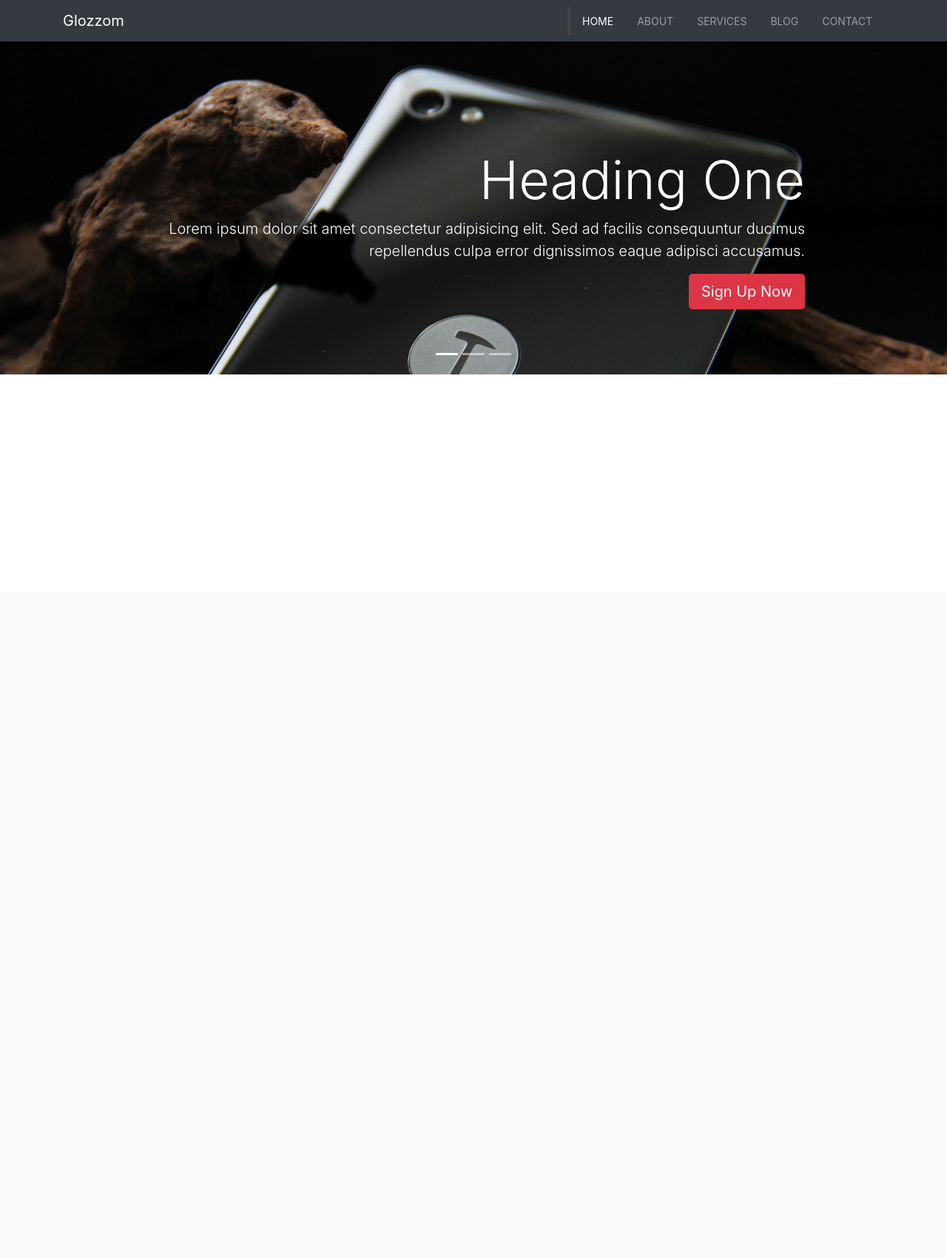
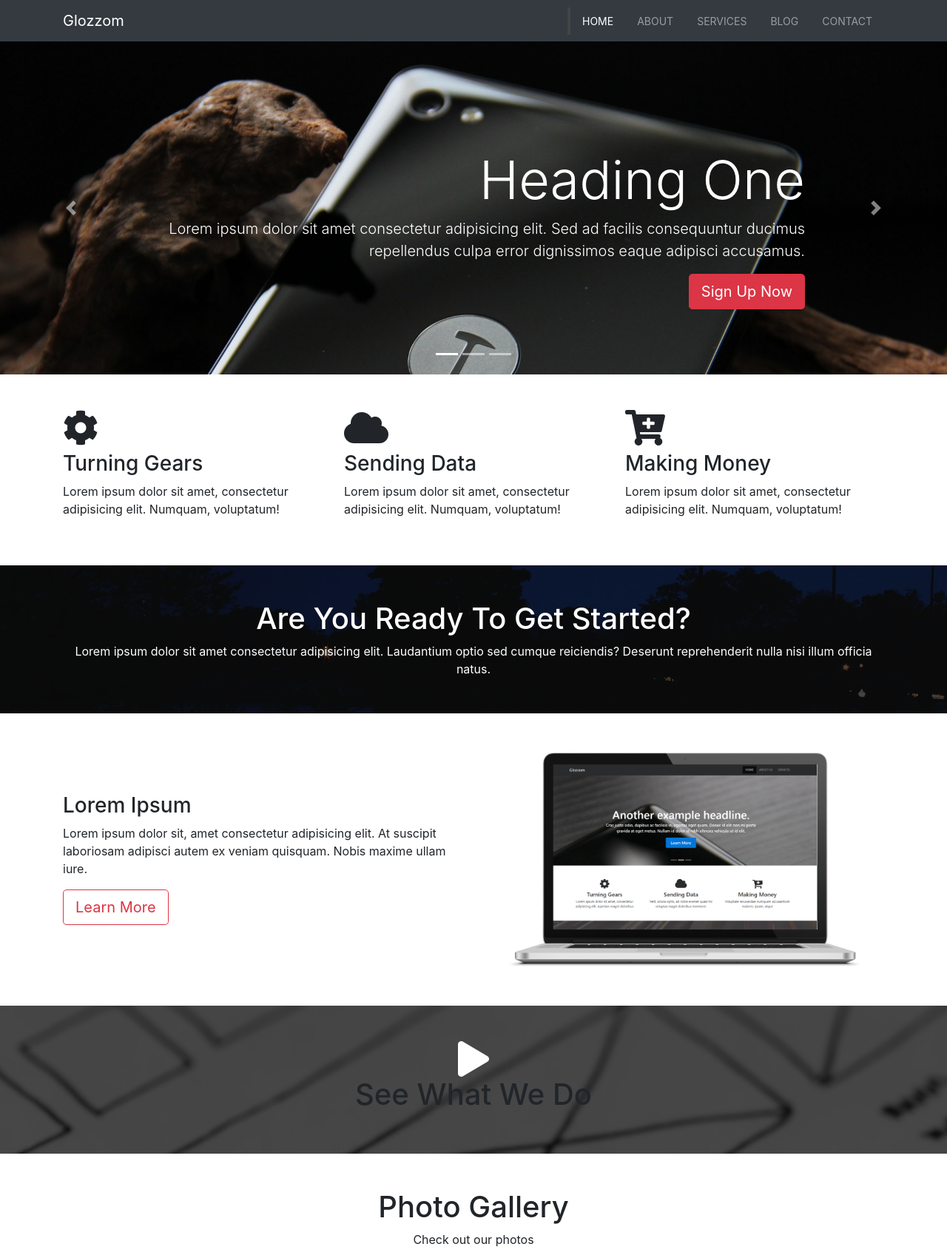
Before and after one commit to viseth89/Bootstrap-4, a PHP site: page / in a window 1280 px wide. Shown: the top 1700 px of the page at 74% size. Before the commit the page ends 506 px from the top, so only its background shows below. Run offline with PHP 8.4, Linux system fonts and the light colour scheme; some libraries are stand-ins or nearby versions.

Commit message:
have usage of modals and lightbox, digesting info

```diff
--- a/glozzm-v/css/style.css
+++ b/glozzm-v/css/style.css
@@ -1,3 +1,7 @@
+body {
+    overflow-x:hidden;
+}
+
 .navbar .nav-link {
     font-size:14px;
     text-transform: uppercase;
@@ -27,3 +31,36 @@
     background: url('../img/image3.jpg');
     background-size:cover;
 }
+
+#home-heading {
+    position: relative;
+    min-height: 200px;
+    background: url('../img/lights.jpg');
+    background-attachment:fixed;
+    background-repeat:no-repeat;
+    text-align:center;
+    color:#fff;
+}
+
+.dark-overlay {
+    position:absolute;
+    top:0;
+    left:0;
+    width:100%;
+    height:100%;
+    background:rgba(0,0,0,0.7)
+}
+
+#video-play {
+    position:relative;
+    min-height:200px;
+    background:url('../img/media.jpg');
+    background-attachment:fixed;
+    background-repeat:no-repeat;
+    background-position: 0 -300px;
+    text-align:center;
+}
+
+#video-play a{
+    color:#fff;
+}
--- a/glozzm-v/index.html
+++ b/glozzm-v/index.html
@@ -9,15 +9,16 @@
     crossorigin="anonymous">
   <link rel="stylesheet" href="https://stackpath.bootstrapcdn.com/bootstrap/4.1.1/css/bootstrap.min.css" integrity="sha384-WskhaSGFgHYWDcbwN70/dfYBj47jz9qbsMId/iRN3ewGhXQFZCSftd1LZCfmhktB"
     crossorigin="anonymous">
+    <link rel="stylesheet" href="https://cdnjs.cloudflare.com/ajax/libs/ekko-lightbox/5.3.0/ekko-lightbox.css">
   <link rel="stylesheet" href="css/style.css">
-  <title>Bootstrap Theme</title>
+  <title>Glozzom</title>
 </head>
 
 <body>
   <nav class="navbar navbar-expand-sm navbar-dark bg-dark">
     <div class="container">
       <a href="index.html" class="navbar-brand">Glozzom</a>
-      <button class="navbar-toggler" data-toggle='collapse' data-target='navbarCollapse'>
+      <button class="navbar-toggler" data-toggle='collapse' data-target='#navbarCollapse'>
         <span class="navbar-toggler-icon"></span>
       </button>
       <div class="collapse navbar-collapse" id="navbarCollapse">
@@ -57,7 +58,8 @@
           <div class="container">
             <div class="carousel-caption d-none d-sm-block text-right mb-5">
               <h1 class="display-3">Heading One</h1>
-              <p class="lead">Lorem ipsum dolor sit amet consectetur adipisicing elit. Sed ad facilis consequuntur ducimus repellendus culpa error dignissimos eaque adipisci accusamus.</p>
+              <p class="lead">Lorem ipsum dolor sit amet consectetur adipisicing elit. Sed ad facilis consequuntur
+                ducimus repellendus culpa error dignissimos eaque adipisci accusamus.</p>
               <a href="#" class="btn btn-danger btn-lg">Sign Up Now</a>
             </div>
           </div>
@@ -67,7 +69,8 @@
           <div class="container">
             <div class="carousel-caption d-none d-sm-block mb-5">
               <h1 class="display-3">Heading Two</h1>
-                <p class="lead">Lorem ipsum dolor sit amet consectetur adipisicing elit. Sed ad facilis consequuntur ducimus repellendus culpa error dignissimos eaque adipisci accusamus.</p>
+              <p class="lead">Lorem ipsum dolor sit amet consectetur adipisicing elit. Sed ad facilis consequuntur
+                ducimus repellendus culpa error dignissimos eaque adipisci accusamus.</p>
               <a href="#" class="btn btn-primary btn-lg">Learn More</a>
             </div>
           </div>
@@ -77,14 +80,188 @@
           <div class="container">
             <div class="carousel-caption d-none d-sm-block text-right mb-5">
               <h1 class="display-3">Heading Three</h1>
-                  <p class="lead">Lorem ipsum dolor sit amet consectetur adipisicing elit. Sed ad facilis consequuntur ducimus repellendus culpa error dignissimos eaque adipisci accusamus.</p>
+              <p class="lead">Lorem ipsum dolor sit amet consectetur adipisicing elit. Sed ad facilis consequuntur
+                ducimus repellendus culpa error dignissimos eaque adipisci accusamus.</p>
               <a href="#" class="btn btn-danger btn-lg">Learn More</a>
             </div>
           </div>
         </div>
       </div>
+
+      <a href="#myCarousel" data-slide="prev" class="carousel-control-prev">
+        <span class="carousel-control-prev-icon"></span>
+      </a>
+
+      <a href="#myCarousel" data-slide="next" class="carousel-control-next">
+          <span class="carousel-control-next-icon"></span>
+        </a>
+
     </div>
   </section>
+
+  <!-- HOME ICON SECTION -->
+  <section id="home-icons" class="py-5">
+    <div class="container">
+      <div class="row">
+        <div class="col-md-4 mb-4-text-center">
+          <i class="fas fa-cog fa-3x mb-2"></i>
+          <h3>Turning Gears</h3>
+          <p>Lorem ipsum dolor sit amet, consectetur adipisicing elit. Numquam, voluptatum!</p>
+        </div>
+        <div class="col-md-4 mb-4-text-center">
+            <i class="fas fa-cloud fa-3x mb-2"></i>
+            <h3>Sending Data</h3>
+            <p>Lorem ipsum dolor sit amet, consectetur adipisicing elit. Numquam, voluptatum!</p>
+        </div>
+        <div class="col-md-4 mb-4-text-center">
+            <i class="fas fa-cart-plus fa-3x mb-2"></i>
+            <h3>Making Money</h3>
+            <p>Lorem ipsum dolor sit amet, consectetur adipisicing elit. Numquam, voluptatum!</p>
+        </div>
+      </div>
+    </div>
+  </section>
+
+  <!-- HOME HEADING SECTION -->
+  <section id="home-heading" class="p-5">
+    <div class="dark-overlay">
+      <div class="row">
+        <div class="col">
+          <div class="container pt-5">
+            <h1>Are You Ready To Get Started?</h1>
+            <p class="d-none d-md-block">Lorem ipsum dolor sit amet consectetur adipisicing elit. Laudantium optio sed cumque reiciendis? Deserunt reprehenderit nulla nisi illum officia natus.</p>
+          </div>
+        </div>
+      </div>
+    </div>
+  </section>
+
+  <!-- INFO SECTION -->
+  <section id="info" class="py-3">
+    <div class="container">
+      <div class="row">
+        <div class="col-md-6 align-self-center">
+          <h3>Lorem Ipsum</h3>
+          <p>Lorem ipsum dolor sit, amet consectetur adipisicing elit. At suscipit laboriosam adipisci autem ex veniam quisquam. Nobis maxime ullam iure.</p>
+          <a href="#" class="btn btn-outline-danger btn-lg">Learn More</a>
+        </div>
+        <div class="col-md-6">
+          <img src="img/laptop.png" alt="" class="img-fluid">
+        </div>
+      </div>
+    </div>
+  </section>
+
+  <!-- VIDEO PLAY -->
+  <section id="video-play">
+    <div class="dark-overlay">
+      <div class="row">
+        <div class="col">
+          <div class="container p-5">
+            <a href="" class="video" data-video='https://www.youtube.com/embed/HnwsG9a5riA' data-toggle="modal" data-target="#videoModal">
+            <i class="fas fa-play fa-3x"></i>
+            </a>
+            <h1>See What We Do</h1>
+          </div>
+        </div>
+      </div>
+    </div>
+  </section>
+
+  <!-- PHOTO GALLERY -->
+  <section id="gallery" class="py-5">
+      <div class="container">
+        <h1 class="text-center">Photo Gallery</h1>
+        <p class="text-center">Check out our photos</p>
+        <div class="row mb-4">
+          <div class="col-md-4">
+            <a href="https://source.unsplash.com/random/560x560" data-toggle="lightbox" data-gallery="img-gallery" data-height="560"
+              data-width="560">
+              <img src="https://source.unsplash.com/random/560x560" alt="" class="img-fluid">
+            </a>
+          </div>
+
+          <div class="col-md-4">
+            <a href="https://source.unsplash.com/random/561x561" data-toggle="lightbox" data-gallery="img-gallery" data-height="561"
+              data-width="561">
+              <img src="https://source.unsplash.com/random/561x561" alt="" class="img-fluid">
+            </a>
+          </div>
+
+          <div class="col-md-4">
+            <a href="https://source.unsplash.com/random/562x562" data-toggle="lightbox" data-gallery="img-gallery" data-height="562"
+              data-width="562">
+              <img src="https://source.unsplash.com/random/562x562" alt="" class="img-fluid">
+            </a>
+          </div>
+        </div>
+
+        <div class="row mb-4">
+          <div class="col-md-4">
+            <a href="https://source.unsplash.com/random/563x563" data-toggle="lightbox" data-gallery="img-gallery" data-height="563"
+              data-width="563">
+              <img src="https://source.unsplash.com/random/563x563" alt="" class="img-fluid">
+            </a>
+          </div>
+
+          <div class="col-md-4">
+            <a href="https://source.unsplash.com/random/564x564" data-toggle="lightbox" data-gallery="img-gallery" data-height="564"
+              data-width="564">
+              <img src="https://source.unsplash.com/random/564x564" alt="" class="img-fluid">
+            </a>
+          </div>
+
+          <div class="col-md-4">
+            <a href="https://source.unsplash.com/random/565x565" data-toggle="lightbox" data-gallery="img-gallery" data-height="565"
+              data-width="565">
+              <img src="https://source.unsplash.com/random/565x565" alt="" class="img-fluid">
+            </a>
+          </div>
+        </div>
+      </div>
+    </section>
+
+  <!-- NEWSLETTER -->
+  <section id="newsletter" class="text-center p-5 bg-dark text-white">
+    <div class="container">
+      <div class="row">
+        <div class="col">
+          <h1>Sign Up For Our newsletter</h1>
+          <p>Lorem ipsum dolor sit amet consectetur adipisicing elit. Incidunt possimus aperiam repellat. Esse repellendus voluptas ex autem dignissimos officiis vel?</p>
+          <form action="" class="form-inline justify-content-center">
+            <input type="text" class="form-control mb-2 mr-2" placeholder='Enter Name'>
+            <input type="text" class="form-control mb-2 mr-2" placeholder='Enter Email'>
+            <button class="btn btn-primary mb-2">Submit</button>
+          </form>
+        </div>
+      </div>
+    </div>
+  </section>
+
+  <!-- FOOTER -->
+  <footer id="main-footer" class="text-center p-4">
+    <div class="container">
+      <div class="row">
+        <div class="col">
+          <p>Copyright &copy; <span id="year"></span>Glozzom </p>
+        </div>
+      </div>
+    </div>
+  </footer>
+
+  <!-- VIDEO MODAL -->
+  <div class="modal fade" id="videoModal">
+    <div class="modal-dialog">
+      <div class="modal-content">
+        <div class="modal-body">
+          <button class="close" data-dismiss="modal">
+            <span>&times;</span>
+          </button>
+          <iframe src="" frameborder="0" height='350' width='100%' allowfullscreen></iframe>
+        </div>
+      </div>
+    </div>
+  </div>
 
   <script src="http://code.jquery.com/jquery-3.3.1.min.js" integrity="sha256-FgpCb/KJQlLNfOu91ta32o/NMZxltwRo8QtmkMRdAu8="
     crossorigin="anonymous"></script>
@@ -92,10 +269,40 @@
     crossorigin="anonymous"></script>
   <script src="https://stackpath.bootstrapcdn.com/bootstrap/4.1.1/js/bootstrap.min.js" integrity="sha384-smHYKdLADwkXOn1EmN1qk/HfnUcbVRZyYmZ4qpPea6sjB/pTJ0euyQp0Mk8ck+5T"
     crossorigin="anonymous"></script>
+    <script src="https://cdnjs.cloudflare.com/ajax/libs/ekko-lightbox/5.3.0/ekko-lightbox.min.js"></script>
 
   <script>
     // Get the current year for the copyright
     $('#year').text(new Date().getFullYear());
+
+    //Configure Slider
+    $('.carousel').carousel({
+      interval: 6000,
+      pause: 'hover'
+    })
+
+    //LightBOX Init
+    $(document).on('click', '[data-toggle="lightbox"]', function(event) {
+      event.preventDefault();
+      $(this).ekkoLightbox();
+  });
+
+
+    // SAVE THIS SNIPPET FOR YOUTUBE MODAL
+    // Video Play
+    $(function () {
+      // Auto play modal video
+      $(".video").click(function () {
+        var theModal = $(this).data("target"),
+          videoSRC = $(this).attr("data-video"),
+          videoSRCauto = videoSRC + "?modestbranding=1&rel=0&controls=0&showinfo=0&html5=1&autoplay=1";
+        $(theModal + ' iframe').attr('src', videoSRCauto);
+        $(theModal + ' button.close').click(function () {
+          $(theModal + ' iframe').attr('src', videoSRC);
+        });
+      });
+    });
+
   </script>
 </body>
 
```
Lines whose indentation alone changed are shown as unchanged.
